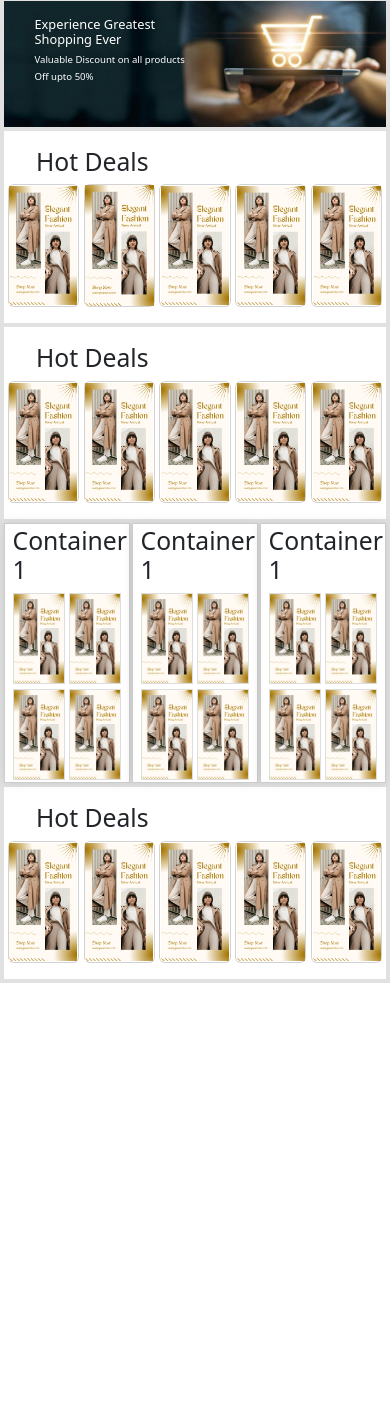
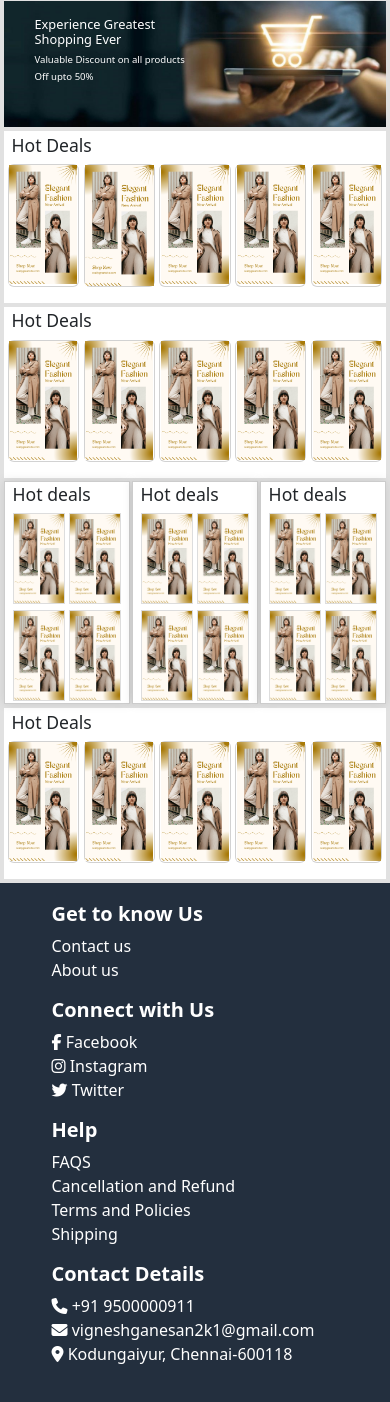
Before and after one commit to VigneshG26/Flask-Project, a Flask app: page / in a window 390 px wide. Shown: the part 36-1438 px from the top of the page. Before the commit the page ends 1019 px from the top, so only its background shows below. Run offline with Flask 3, Linux system fonts and the light colour scheme.

Commit message:
responsive home page achived

```diff
--- /dev/null
+++ b/static/css/footer.css
@@ -0,0 +1,33 @@
+#footer{
+    background-color: #232F3E;
+    width: 100%;
+    color: white;
+}
+
+.footer-cont{
+    width: 90%;
+    margin: 0 5%;
+    padding: 5% 0;
+    display: flex;
+    justify-content: space-between;
+    align-self: center;
+    flex-wrap: wrap;
+}
+
+/* .footer-sub-cont{
+    width: 23%;
+} */
+
+.footer-sub-cont li{
+    list-style: none;
+}
+
+.footer-sub-cont a{
+    text-decoration: none;
+    color: white;
+    font-weight: 400;
+}
+
+.footer-sub-cont ul h5{
+    font-weight: 700;
+}
--- a/static/css/index.css
+++ b/static/css/index.css
@@ -40,7 +40,7 @@
 }
 
 .hr-container h2{
-    padding: 1rem 2rem 0 2rem;
+    padding: 1% 2% 0 2%;
 }
 
 .product-list-hr{
@@ -93,7 +93,11 @@
 
 
 
-
+@media (max-width:360px) {
+    .hr-container h2, .product-list-vr h2{
+        font-size: .6rem;
+    }
+}
 
 @media (max-width:390px) {
     .greet h1{
@@ -104,6 +108,11 @@
     }
 }
 
+@media (min-width: 361px) and (max-width: 520px) {
+    .hr-container h2, .product-list-vr h2{
+        font-size: 1.1rem;
+    }
+}
 
 @media (min-width:391px) and (max-width:550px) {
     .greet h1{
--- /dev/null
+++ b/templates/footer.html
@@ -0,0 +1,36 @@
+<footer id="footer">
+    <div class="footer-cont">
+        <div class="footer-sub-cont">
+            <ul>
+                <h5>Get to know Us</h5>
+                <a href="" target="_blank"><li>Contact us</li></a>
+                <a href="" target="_blank"><li>About us</li></a>
+            </ul>
+        </div>
+        <div class="footer-sub-cont">
+            <ul>
+                <h5>Connect with Us</h5>
+                <a href="https://www.facebook.com/vignesh.g.54738" target="_blank"><li><i class="fa-brands fa-facebook-f"></i>&Tab;Facebook</li></a>
+                <a href="https://www.instagram.com/_v.i.c.k.y_26_/?igsh=YTZjcTg4c3VpaTVn" target="_blank"><li><i class="fa-brands fa-instagram"></i>&Tab;Instagram</li></a>
+                <a href="https://x.com/Vignesh36446290" target="_blank"><li><i class="fa-brands fa-twitter"></i>&Tab;Twitter</li></a>
+            </ul>
+        </div>
+        <div class="footer-sub-cont">
+            <ul>
+                <h5>Help</h5>
+                <a href="" target="_blank"><li>FAQS</li></a>
+                <a href="" target="_blank"><li>Cancellation and Refund</li></a>
+                <a href="" target="_blank"><li>Terms and Policies</li></a>
+                <a href="" target="_blank"><li>Shipping</li></a>
+            </ul>
+        </div>
+        <div class="footer-sub-cont">
+            <ul>
+                <h5>Contact Details</h5>
+                <a href="tel:+9500000911" target="_blank"><li><i class="fa-solid fa-phone"></i>&Tab;+91 9500000911</li></a>
+                <a href="mailto:vigneshganesan2k1@gmail.com" target="_blank"><li><i class="fa fa-envelope" aria-hidden="true"></i>&Tab;vigneshganesan2k1@gmail.com</li></a>
+                <a href="https://maps.app.goo.gl/vxaVZSiS7dzxRrNWA" target="_blank"><li><i class="fa-solid fa-location-dot"></i>&Tab;Kodungaiyur, Chennai-600118</li></a>
+            </ul>
+        </div>
+    </div>
+</footer>
--- a/templates/index.html
+++ b/templates/index.html
@@ -6,6 +6,7 @@
     <title>Maruthi</title>
     <link rel="stylesheet" href="../static/css/navbar.css">
     <link rel="stylesheet" href="../static/css/index.css">
+    <link rel="stylesheet" href="../static/css/footer.css">
     <link rel="stylesheet" href="https://cdnjs.cloudflare.com/ajax/libs/font-awesome/6.5.2/css/all.min.css">
     {% include 'bootstrap_css.html' %}
 </head>
@@ -68,7 +69,7 @@
 
     <div class="vr-container">
         <div class="product-list-vr">
-            <h2>Container 1</h2>
+            <h2>Hot deals</h2>
             <div class="product-grid">
                 <a href=""><img src="../static/images/Untitled design.png" alt="product"></a>
                 <a href=""><img src="../static/images/Untitled design.png" alt="product"></a>
@@ -77,7 +78,7 @@
             </div>
         </div>
         <div class="product-list-vr">
-            <h2>Container 1</h2>
+            <h2>Hot deals</h2>
             <div class="product-grid">
                 <a href=""><img src="../static/images/Untitled design.png" alt="product"></a>
                 <a href=""><img src="../static/images/Untitled design.png" alt="product"></a>
@@ -86,7 +87,7 @@
             </div>
         </div>
         <div class="product-list-vr">
-            <h2>Container 1</h2>
+            <h2>Hot deals</h2>
             <div class="product-grid">
                 <a href=""><img src="../static/images/Untitled design.png" alt="product"></a>
                 <a href=""><img src="../static/images/Untitled design.png" alt="product"></a>
@@ -117,6 +118,8 @@
         </div>
     </section>
 
+    {% include 'footer.html'%}
+
     {% include 'bootstrap_js.html' %}
     <script src="../static/js/navbar.js"></script>
 </body>
```
